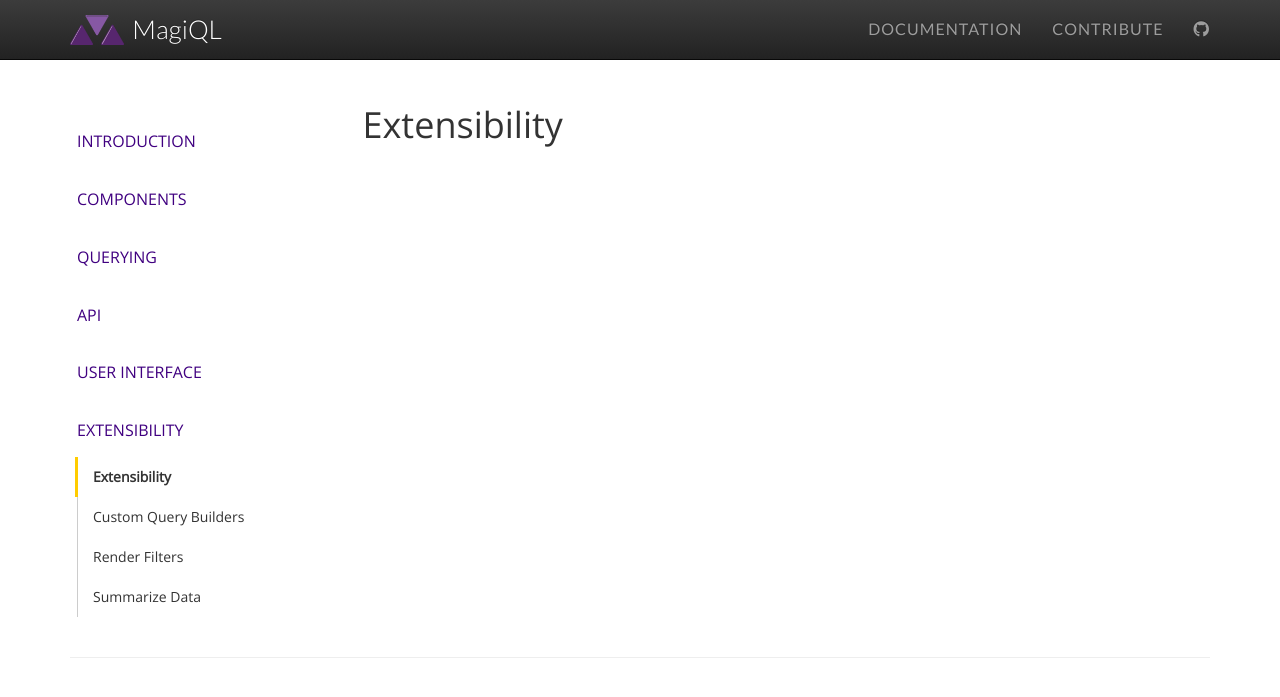
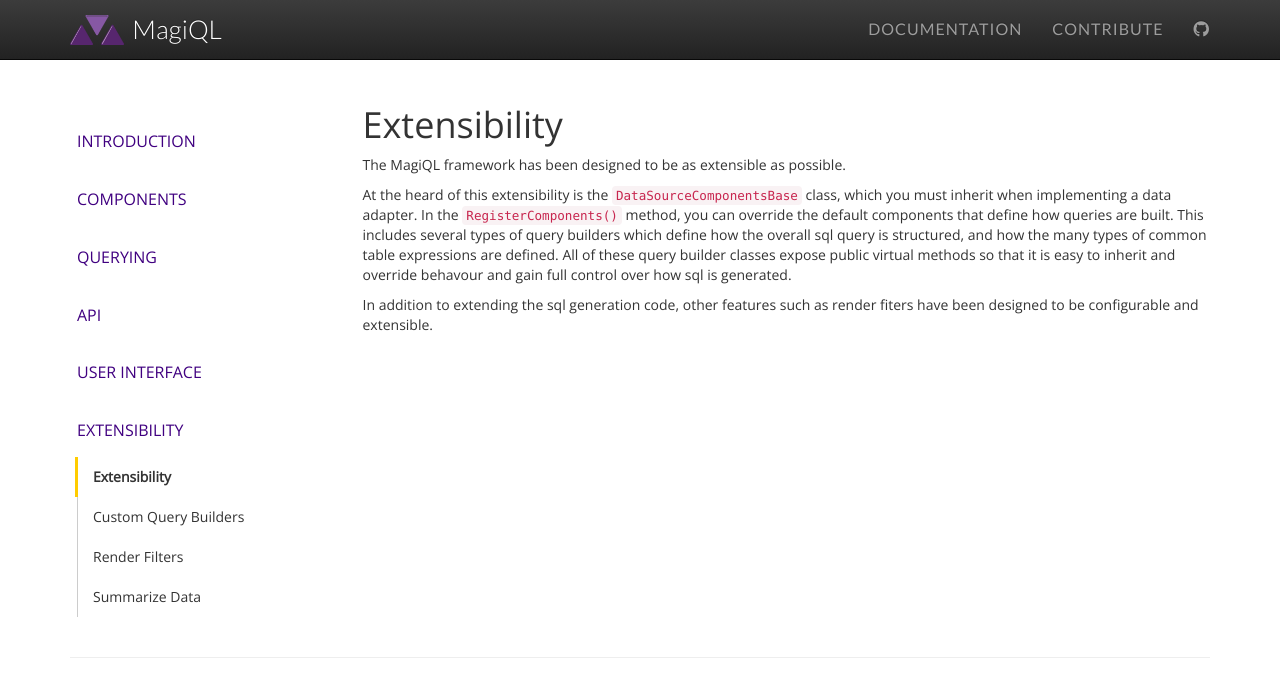
Before and after one commit to MagiQL/magiql.github.io, a Jekyll site: the page built from docs/6-extensibility/600-index.md, in a window 1280 px wide. Shown: the top 697 px of the page. Built offline with Jekyll 4.4.1, drawn with Linux system fonts in a browser that asks for light colours; nearby versions of some CDN libraries; a script that is not in the unit is left out.

Commit message:
Update 600-index.md

```diff
--- a/docs/6-extensibility/600-index.md
+++ b/docs/6-extensibility/600-index.md
@@ -6,3 +6,9 @@ permalink: docs/extensibility/
 
 Extensibility
 ===================
+
+ The MagiQL framework has been designed to be as extensible as possible.
+
+ At the heard of this extensibility is the `DataSourceComponentsBase` class, which you must inherit when implementing a data adapter. In the `RegisterComponents()` method, you can override the default components that define how queries are built. This includes several types of query builders which define how the overall sql query is structured, and how the many types of common table expressions are defined. All of these query builder classes expose public virtual methods so that it is easy to inherit and override behavour and gain full control over how sql is generated.
+
+ In addition to extending the sql generation code, other features such as render fiters have been designed to be configurable and extensible.
```
